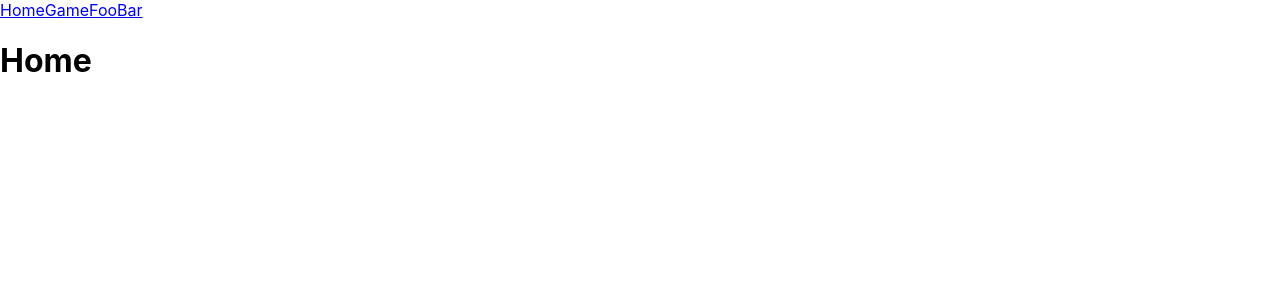
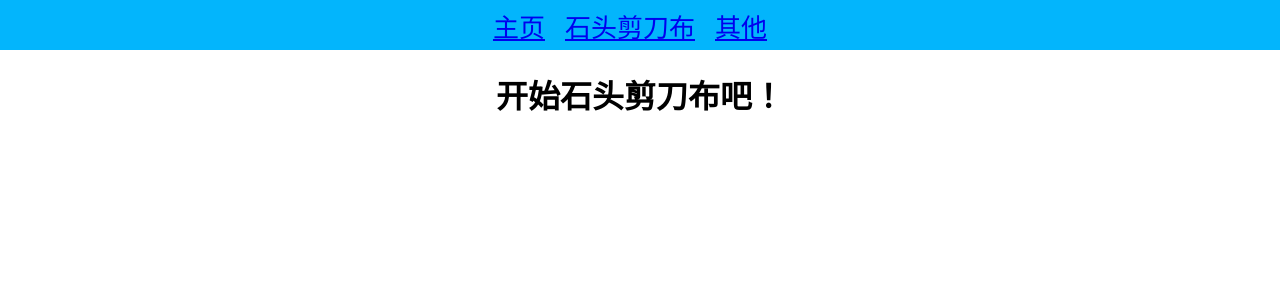
Before and after one commit to lipingcoding/valitee_test, a React (Create React App) app: page / in a window 1280 px wide. Shown: the top 300 px of the page. Built offline with nearby package versions, Linux system fonts and the light colour scheme.

Commit message:
add animation

```diff
--- a/src/App.css
+++ b/src/App.css
@@ -2,7 +2,7 @@
   text-align: center;
 }
 
-.App-logo {
+/* .App-logo {
   height: 40vmin;
   pointer-events: none;
 }
@@ -11,28 +11,24 @@
   .App-logo {
     animation: App-logo-spin infinite 20s linear;
   }
-}
+} */
 
 .App-header {
-  background-color: #282c34;
-  min-height: 100vh;
+  background-color: #03b5fc;
+  /* min-height: 100vh; */
   display: flex;
-  flex-direction: column;
+  /* flex-direction: column; */
   align-items: center;
   justify-content: center;
   font-size: calc(10px + 2vmin);
   color: white;
+  height: 50px;
 }
 
-.App-link {
+/* .App-link {
   color: #61dafb;
+} */
+
+.navlink{
+  padding-right: 20px;
 }
-
-@keyframes App-logo-spin {
-  from {
-    transform: rotate(0deg);
-  }
-  to {
-    transform: rotate(360deg);
-  }
-}
--- a/src/App.tsx
+++ b/src/App.tsx
@@ -25,13 +25,15 @@ function App() {
     //   </header>
     // </div>
     <Router>
-      <div>
+      <div className='App'>
+      <header className="App-header">
         <nav>
-          <Link to="/">Home</Link>
-          <Link to="/game">Game</Link>
-          <Link to="/foo">Foo</Link>
-          <Link to="/bar">Bar</Link>
+          <Link to="/" className='navlink'>主页</Link>
+          <Link to="/game" className='navlink'>石头剪刀布</Link>
+          <Link to="/foo" className='navlink'>其他</Link>
+          {/* <Link to="/bar">Bar</Link> */}
         </nav>
+        </header>
         <Routes>
           <Route path="/" element={<Home/>} />
           <Route  path="/game" element={<Game/>} />
--- /dev/null
+++ b/src/pages.css
@@ -0,0 +1,61 @@
+.animation_box {
+    background-color: white;
+    color: #98fc03;
+    /* animation: App-logo-spin infinite 10s alternate; */
+    animation:rubberBand infinite 10s;
+    display: flex;
+    /* position: relative; */
+    position: static;
+    align-items: center;
+    justify-content: center;
+    font-size:500%;
+    margin-top: 200px;
+}
+
+
+
+@keyframes App-logo-spin {
+    from {
+      transform: rotate(0deg);
+    }
+    to {
+      transform: rotate(360deg);
+    }
+  }
+
+@keyframes rubberBand {
+    from {
+      -webkit-transform: scale3d(1, 1, 1);
+      transform: scale3d(1, 1, 1);
+    }
+
+    30% {
+      -webkit-transform: scale3d(1.25, 0.75, 1);
+      transform: scale3d(1.25, 0.75, 1);
+    }
+
+    40% {
+      -webkit-transform: scale3d(0.75, 1.25, 1);
+      transform: scale3d(0.75, 1.25, 1);
+    }
+
+    50% {
+      -webkit-transform: scale3d(1.15, 0.85, 1);
+      transform: scale3d(1.15, 0.85, 1);
+    }
+
+    65% {
+      -webkit-transform: scale3d(0.95, 1.05, 1);
+      transform: scale3d(0.95, 1.05, 1);
+    }
+
+    75% {
+      -webkit-transform: scale3d(1.05, 0.95, 1);
+      transform: scale3d(1.05, 0.95, 1);
+    }
+
+    to {
+      -webkit-transform: scale3d(1, 1, 1);
+      transform: scale3d(1, 1, 1);
+    }
+  }
--- a/src/pages.tsx
+++ b/src/pages.tsx
@@ -1,15 +1,9 @@
 import React, {useState} from 'react';
-
-export const Home = () => <h1>Home</h1>
+import './pages.css'
+export const Home = () => <h1>开始石头剪刀布吧！</h1>
 
 
 const choices = ["石头", "剪刀", "布"]
-
-// function getRandomInt(min:number, max:number) {
-//     min = Math.ceil(min);
-//     max = Math.floor(max);
-//     return Math.floor(Math.random() * (max - min + 1)) + min;
-// }
 
 function randomChoice(){
     const random = Math.floor(Math.random() * choices.length);
@@ -17,14 +11,18 @@ function randomChoice(){
 }
 
 function Result(ai_choice:string, player_choice:string){
-    if(ai_choice==player_choice){
+    if(player_choice=='空'){
+        return <p>请出招</p>
+    }
+    else if(ai_choice==player_choice){
         return <p>平局</p>;
     }else if ((ai_choice=="石头" && player_choice=="剪刀")||(ai_choice=="剪刀" && player_choice=="布")||(ai_choice=="布" && player_choice=="石头")){
-        return <p>AI玩家胜</p>;
+        return <p>AI胜</p>;
     }else{
         return <p>玩家胜</p>;
     }
 }
+
 export function Game() {
     const [ai_choice, set_ai_choice] = useState("空")
     const [player_choice, set_player_choice] = useState("空")
@@ -32,12 +30,12 @@ export function Game() {
     <div>
     <h1>石头剪刀布人机大战</h1>
     <div className='result'>
-        <div><h1>战果</h1></div>
-        <div>AI 玩家 VS 你</div>
+        {/* <div><h1>战</h1></div> */}
+        <div>AI VS 玩家</div>
         <div>{ai_choice} vs {player_choice}</div>
        {Result(ai_choice, player_choice)}
     </div>
-    <div className='player_button'>player button
+    <div className='player_button'> 请出招：
     <button onClick={() => {set_player_choice("石头"); set_ai_choice(randomChoice())}}>石头</button>
     <button onClick={() => {set_player_choice("剪刀"); set_ai_choice(randomChoice())}}>剪刀</button>
     <button onClick={() => {set_player_choice("布"); set_ai_choice(randomChoice())}}>布</button>
@@ -46,4 +44,11 @@ export function Game() {
     )
 }
 
-export const NotFound404 = () => <h1>404 not found</h1>;
+// export const NotFound404 = () => <h1>404 not found</h1>;
+
+export function NotFound404(){
+return (
+    <div className='animation_box'>404 Not found</div>
+
+)
+}
```
Also changed, not shown: src/css.d.ts (added, +7 -0 lines).
